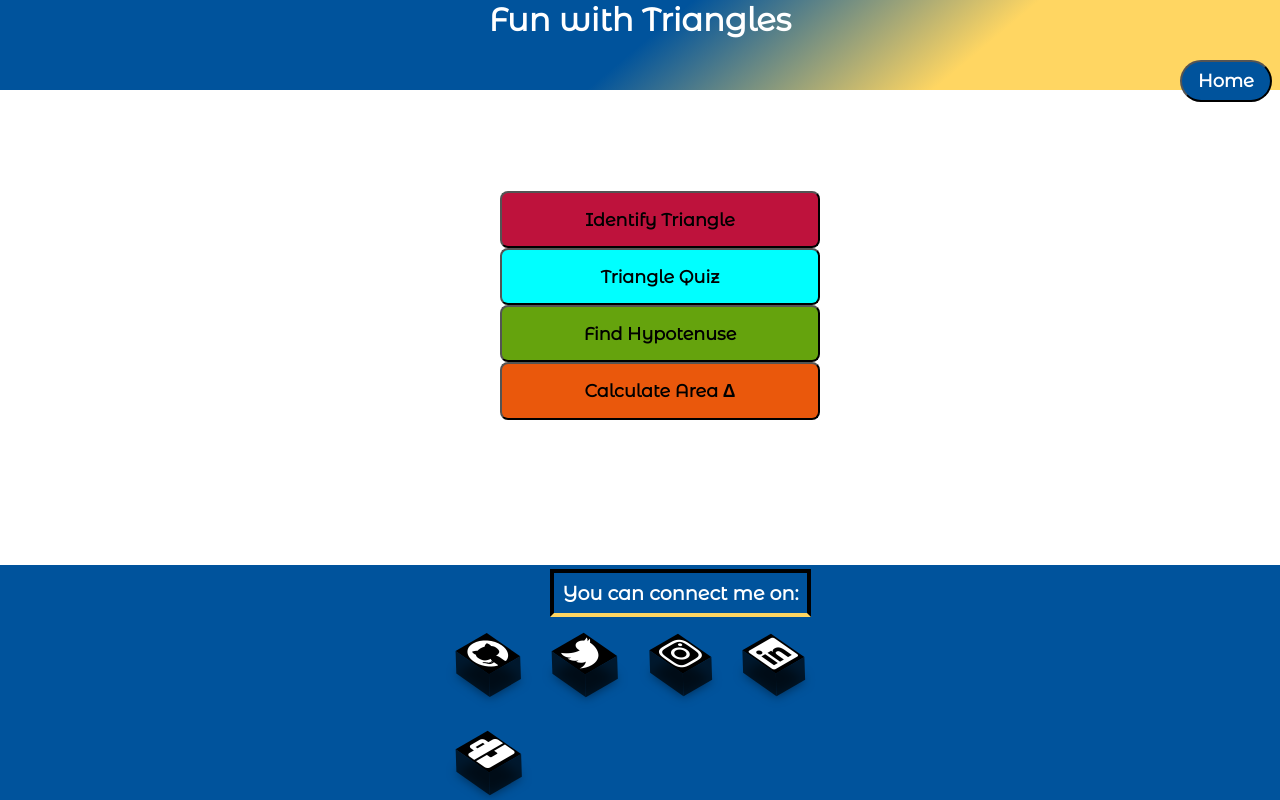
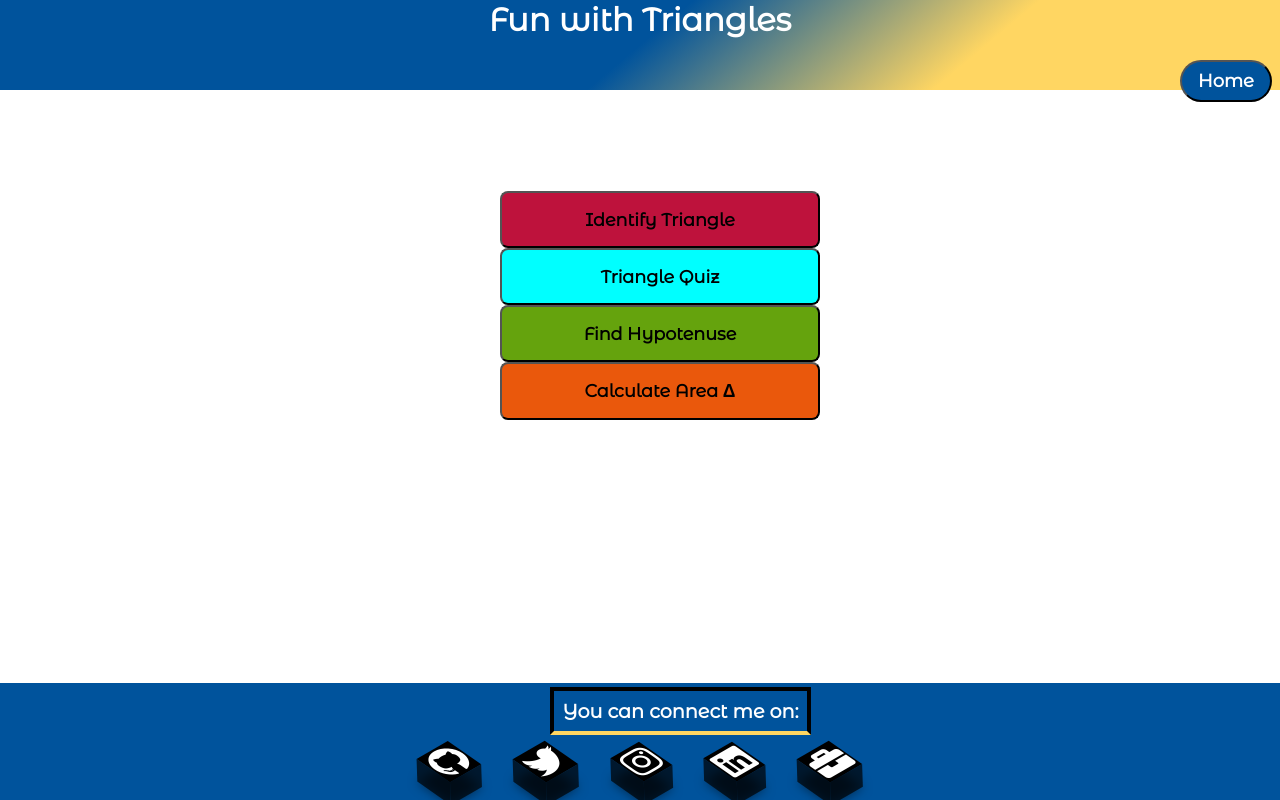
Before and after one commit to HarshitaGupta16/Fun-With-Triangles, a React (Create React App) app: page / in a window 1280 px wide. Built offline with nearby package versions, Linux system fonts and the light colour scheme.

Commit message:
updated: styles.css

```diff
--- a/src/styles.css
+++ b/src/styles.css
@@ -118,8 +118,10 @@ footer {
   padding: 1rem 0rem 0rem;
   background: var(--primary-color);
   bottom: 0px;
+  right: 0px;
+  left: 0px;
   position: fixed;
-  width: 100%;
+  /* width: 100%; */
 }
 
 .footer-header {
@@ -135,14 +137,14 @@ footer {
 }
 
 .button-block {
-  width: 400px;
+  width: 478px;
   /* margin-top: 40px; */
   margin: auto;
 }
 
 .social {
   display: inline-block;
-  margin: 30px;
+  margin: 20px 30px;
   cursor: pointer;
 }
 
```
